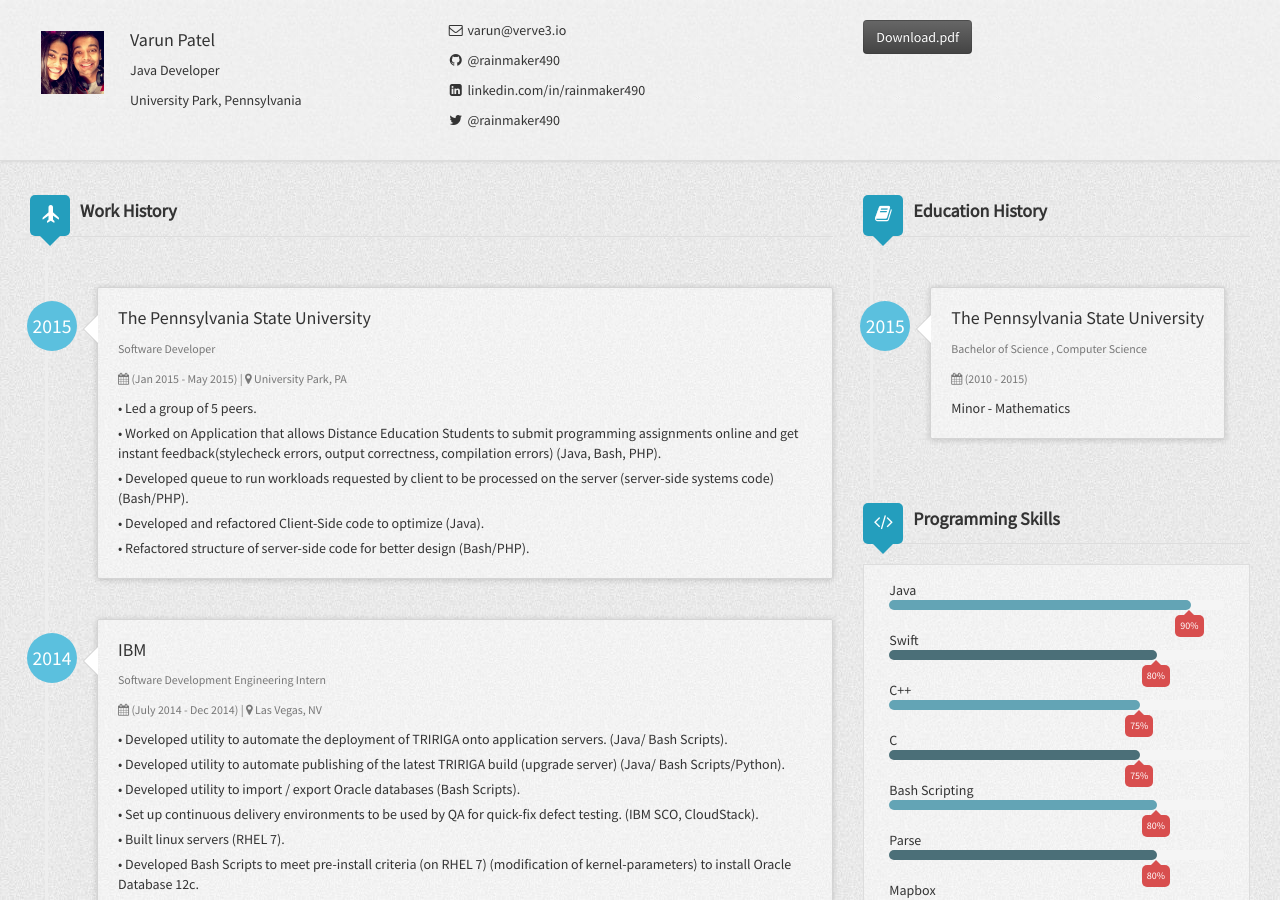
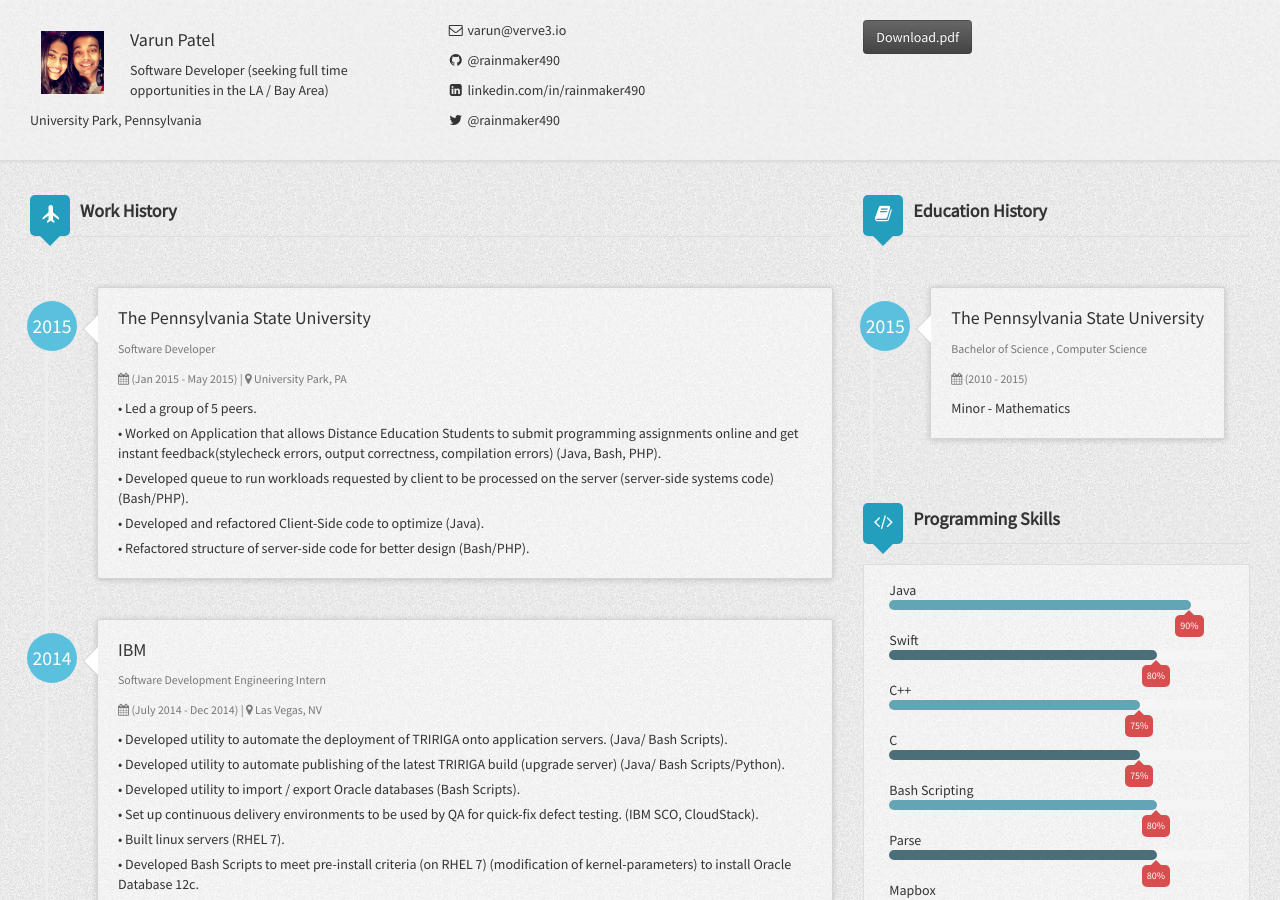
Before and after one commit to rainmaker490/rainmaker490.github.io, a Jekyll site: the page built from index.html, in a window 1280 px wide and 900 px high. Built offline with Jekyll 4.4.1, drawn with Linux system fonts in a browser that asks for light colours.

Commit message:
Update Title

```diff
--- a/_config.yml
+++ b/_config.yml
@@ -9,7 +9,7 @@
 # Author settings
 author:
   name: Varun Patel
-  title: Java Developer
+  title: Software Developer (seeking full time opportunities in the LA / Bay Area)
   address: University Park, Pennsylvania
   email: varun@verve3.io
   link: http://rainmaker490.github.io
```
